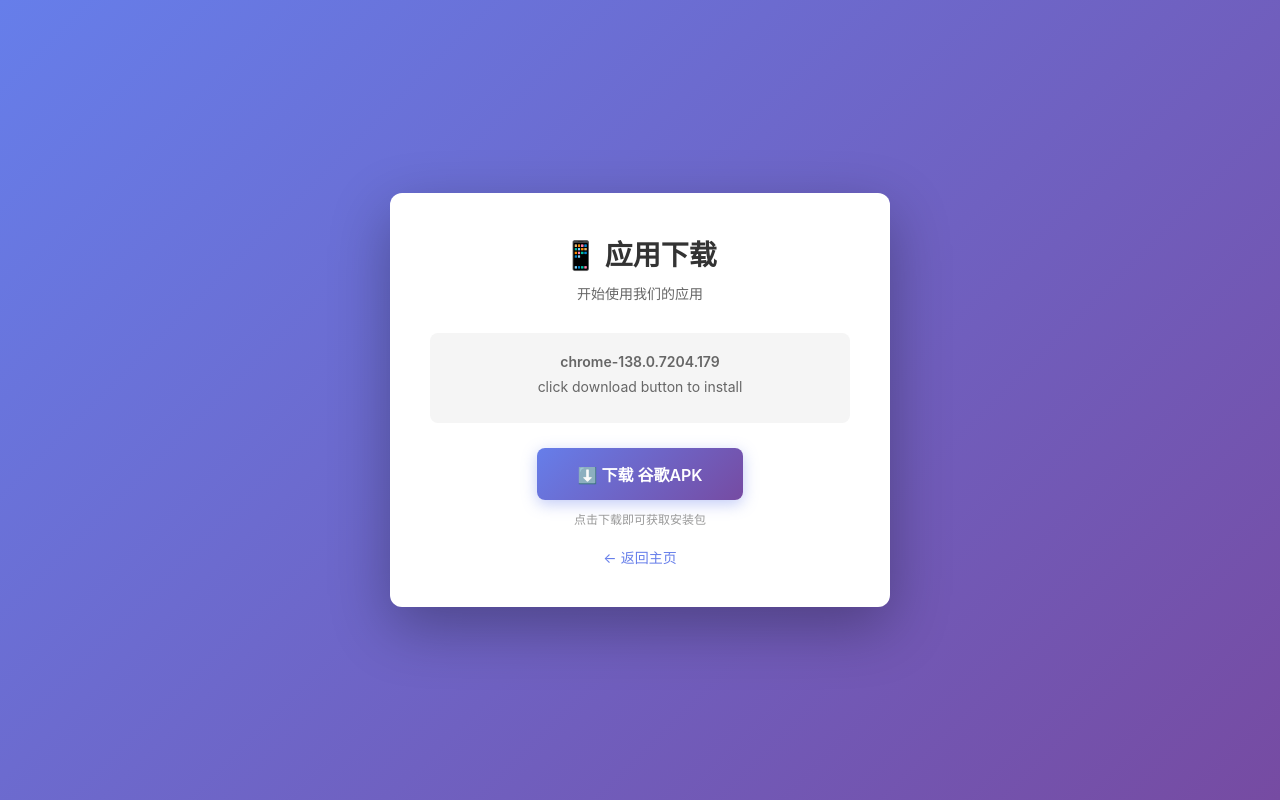
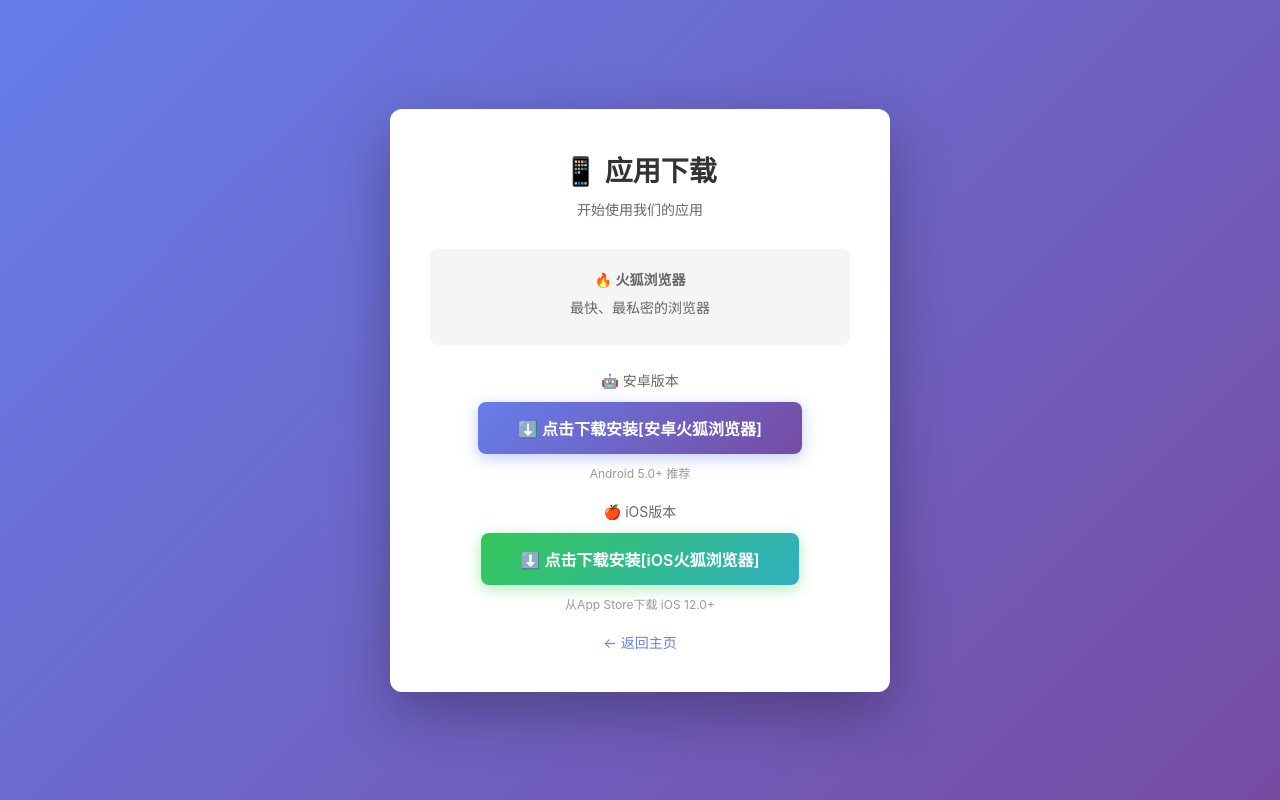
Before and after one commit to JayZhang-Star/chengbao.github.io, a plain HTML site: page download.html in a window 1280 px wide. Drawn offline with Linux system fonts and the light colour scheme.

Commit message:
Add iOS Firefox download option to download page

```diff
--- a/download.html
+++ b/download.html
@@ -91,6 +91,19 @@
         .back-link:hover {
             color: #764ba2;
         }
+        .download-options {
+            display: grid;
+            grid-template-columns: 1fr;
+            gap: 20px;
+            margin-top: 20px;
+        }
+        .ios-btn {
+            background: linear-gradient(135deg, #34C759 0%, #30B0C0 100%);
+            box-shadow: 0 4px 15px rgba(52, 199, 89, 0.4);
+        }
+        .ios-btn:hover {
+            box-shadow: 0 6px 20px rgba(52, 199, 89, 0.6);
+        }
     </style>
 </head>
 <body>
@@ -99,14 +112,27 @@
         <p class="subtitle">开始使用我们的应用</p>
 
         <div class="app-info">
-            <p class="app-name">chrome-138.0.7204.179</p>
-            <p>click download button to install</p>
+            <p class="app-name">🔥 火狐浏览器</p>
+            <p>最快、最私密的浏览器</p>
         </div>
 
-        <a href="https://files03.tchspt.com/down/chrome-138.0.7204.179.apk" download class="download-btn">
-            ⬇️ 下载 谷歌APK
-        </a>
-        <p class="file-size">点击下载即可获取安装包</p>
+        <div class="download-options">
+            <div>
+                <p style="color: #666; margin-bottom: 12px; font-size: 14px;">🤖 安卓版本</p>
+                <a href="https://files03.tchspt.com/down/chrome-138.0.7204.179.apk" download class="download-btn">
+                    ⬇️ 点击下载安装[安卓火狐浏览器]
+                </a>
+                <p class="file-size">Android 5.0+ 推荐</p>
+            </div>
+
+            <div>
+                <p style="color: #666; margin-bottom: 12px; font-size: 14px;">🍎 iOS版本</p>
+                <a href="https://apps.apple.com/cn/app/firefox/id989804926" target="_blank" class="download-btn ios-btn">
+                    ⬇️ 点击下载安装[iOS火狐浏览器]
+                </a>
+                <p class="file-size">从App Store下载 iOS 12.0+</p>
+            </div>
+        </div>
 
         <a href="index.html" class="back-link">← 返回主页</a>
     </div>
```
